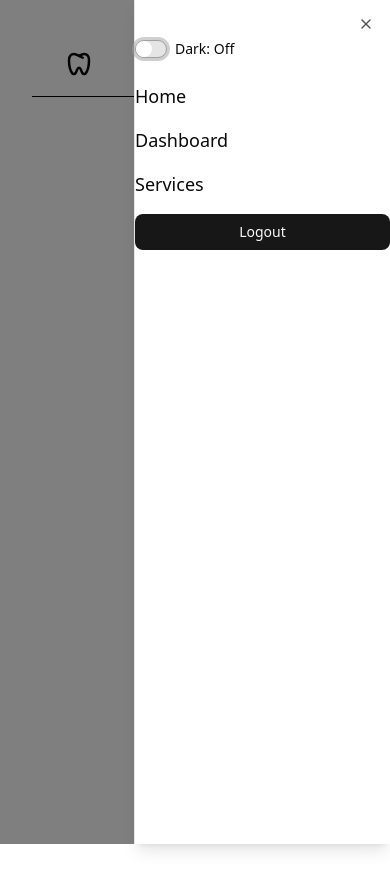
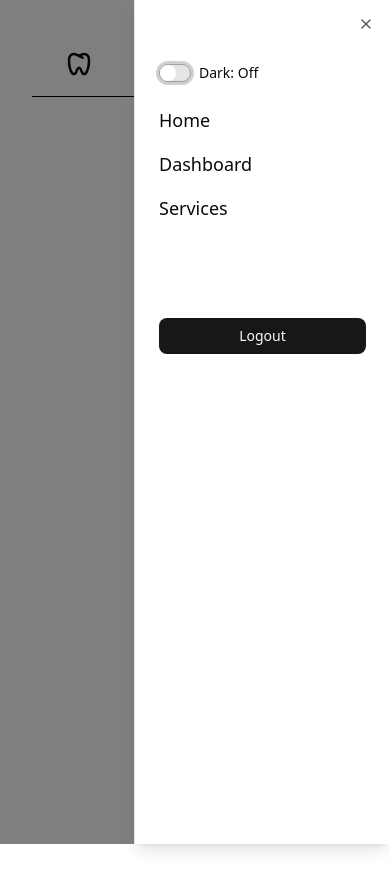
Before and after one commit to BrianLupu93/dentappointment-front, a React (Vite) app: page / in a window 390 px wide. Both pictures are taken after a click on the icon 311 px from the left and 64 px from the top of the page. Shown: the top 890 px of the page. Built offline with nearby package versions, Linux system fonts and the light colour scheme.

Commit message:
Navbar component

```diff
--- a/src/components/NavLink.tsx
+++ b/src/components/NavLink.tsx
@@ -28,9 +28,13 @@ export function NavLinks({ isLoggedIn, mobile = false }: NavLinksProps) {
       )}
 
       {!isLoggedIn ? (
-        <Button onClick={() => {}}>Login</Button>
+        <Button onClick={() => {}} className='mt-20 sm:mt-0'>
+          Login
+        </Button>
       ) : (
-        <Button onClick={() => {}}>Logout</Button>
+        <Button onClick={() => {}} className='mt-20 sm:mt-0'>
+          Logout
+        </Button>
       )}
     </div>
   );
--- a/src/components/Navbar.tsx
+++ b/src/components/Navbar.tsx
@@ -1,6 +1,6 @@
 import { TbDental } from "react-icons/tb";
 import ThemeSwitch from "./ThemeSwitch";
-import { Sheet, SheetTrigger, SheetContent } from "./ui/sheet";
+import { Sheet, SheetTrigger, SheetContent, SheetTitle } from "./ui/sheet";
 import { IoMenu } from "react-icons/io5";
 import { NavLinks } from "./NavLink";
 const Navbar = () => {
@@ -22,8 +22,9 @@ const Navbar = () => {
             <SheetTrigger asChild>
               <IoMenu size={30} aria-label='Open menu' />
             </SheetTrigger>
+            <SheetTitle hidden />
             <SheetContent side='right' className='w-64'>
-              <div className='mt-10 flex flex-col gap-6'>
+              <div className='mt-10 flex flex-col gap-6 p-6'>
                 <ThemeSwitch />
                 <NavLinks isLoggedIn={isLoggedIn} mobile />
               </div>
```
